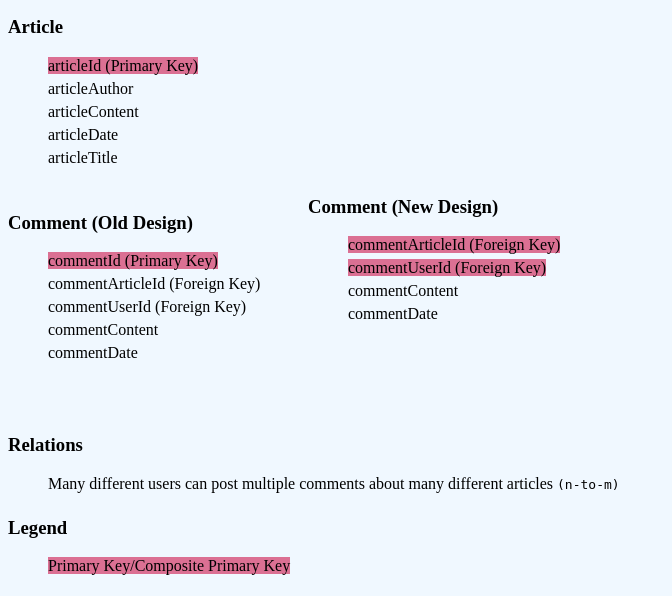
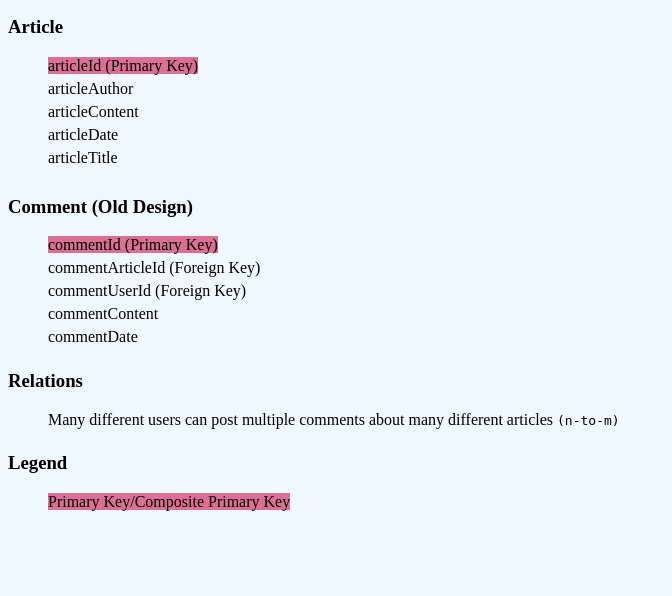
Before and after one commit to afnikitina/data-design, a PHP site: page /epic/conceptual-model.php in a window 1280 px wide. Shown: the part 300-896 px from the top of the page, without its empty margins (0-672 px from the left). After the commit the page ends 811 px from the top, so only its background shows below. Run offline with PHP 8.4, Linux system fonts and the light colour scheme.

Commit message:
Changed conceptual-model.php and style.css

```diff
--- a/epic/conceptual-model.php
+++ b/epic/conceptual-model.php
@@ -36,21 +36,12 @@
 					<li></li>
 				</ul>
 			</div>
-			<div id="old">
+			<div>
 				<h3>Comment (Old Design)</h3>
 				<ul>
 					<li><span>commentId (Primary Key)</span></li>
 					<li>commentArticleId (Foreign Key)</li>
 					<li>commentUserId (Foreign Key)</li>
-					<li>commentContent</li>
-					<li>commentDate</li>
-				</ul>
-			</div>
-			<div id="new">
-				<h3>Comment (New Design)</h3>
-				<ul>
-					<li><span>commentArticleId (Foreign Key)</span></li>
-					<li><span>commentUserId (Foreign Key)</span></li>
 					<li>commentContent</li>
 					<li>commentDate</li>
 				</ul>
--- a/styles/style.css
+++ b/styles/style.css
@@ -25,15 +25,3 @@ li {
 span {
 	background-color: palevioletred;
 }
-
-#old    {
-	width: 300px;
-	height: 220px;
-	float: left;
-}
-
-#new  {
-	width: 600px;
-	height: 220px;
-	margin-left: 300px;
-}
```
